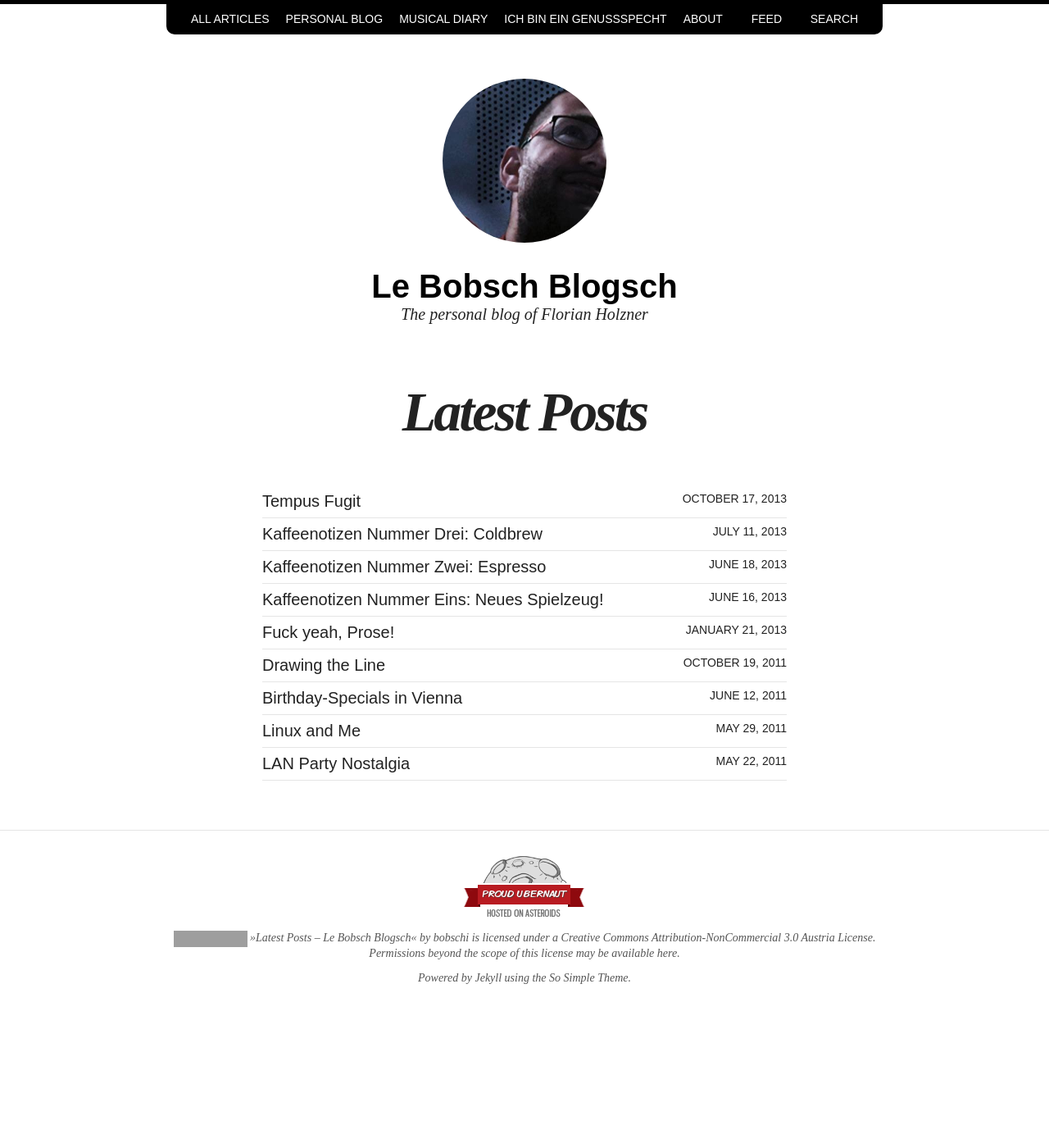
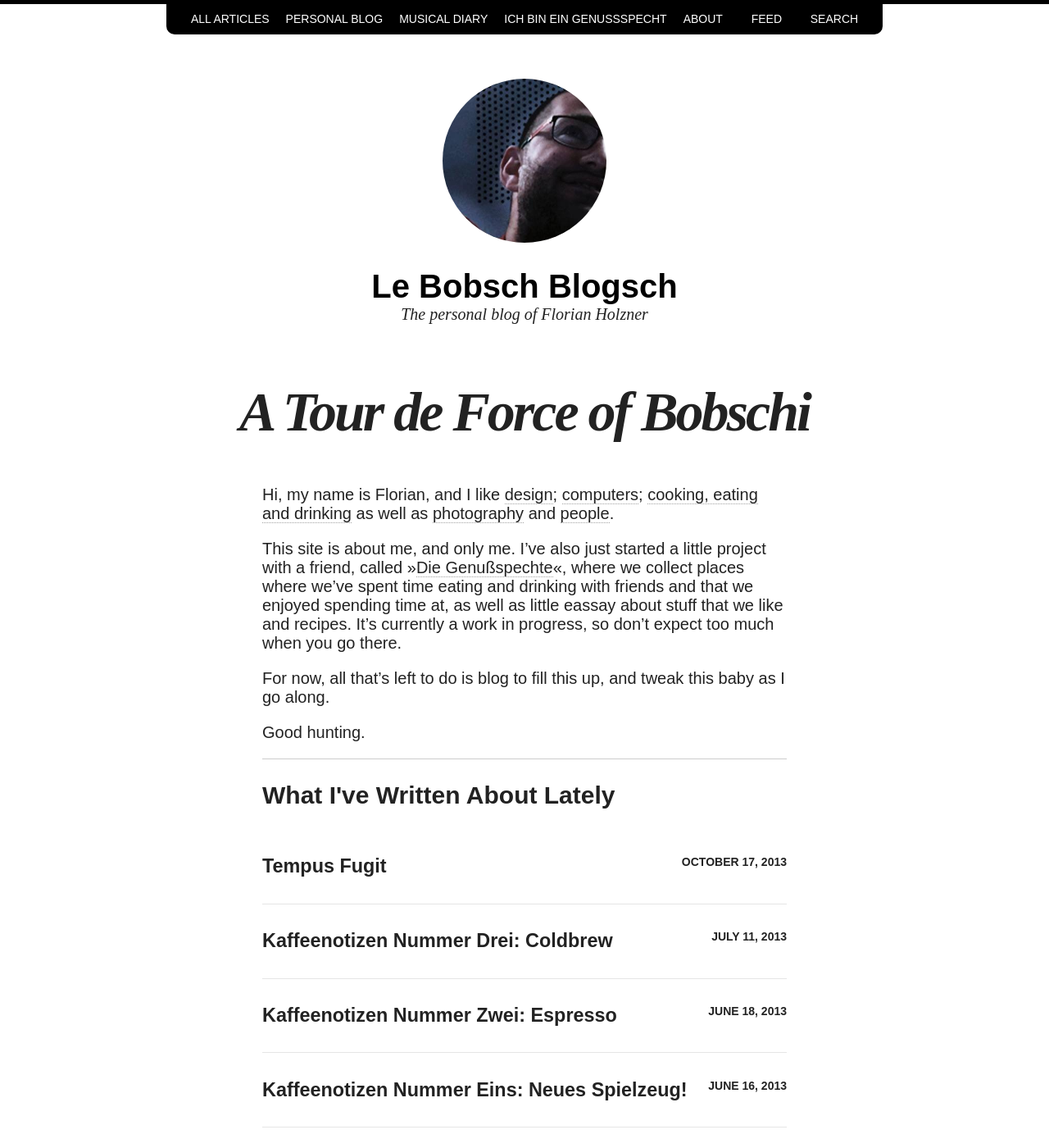
Before and after one commit to bobschi/lebobs.ch, a Jekyll site: the page built from index.md, in a window 1280 px wide and 1400 px high. Shown: the whole window at 82% size. Built offline with Jekyll 4.4.1, drawn with Linux system fonts in a browser that asks for light colours; nearby versions of some CDN libraries; some of the changed text lies outside the part shown; grey boxes are pictures that could not be loaded.

Commit message:
working on the index page again. yay.

```diff
--- a/_config.yml
+++ b/_config.yml
@@ -67,7 +67,7 @@ exclude:
 encoding:    UTF8
 
 kramdown:
-  smart_quotes: lsquo,rsquo,laquo,raquo
+  smart_quotes: lsquo,rsquo,raquo,laquo
 
 include: [".htaccess"]
 exclude: ["lib", "config.rb", "Capfile", "config", "log", "Rakefile", "Rakefile.rb", "tmp", "less", "*.sublime-project", "*.sublime-workspace", "test", "spec", "Gruntfile.js", "package.json", "node_modules"]
--- a/_layouts/post.html
+++ b/_layouts/post.html
@@ -16,7 +16,7 @@
     {% if page.image.feature %}<img src="{{ site.url }}/images/{{ page.image.feature }}" class="entry-feature-image" alt="{{ page.title }}" itemprop="image">{% if page.image.credit %}<p class="image-credit">Photo Credit: <a href="{{ page.image.creditlink }}">{{ page.image.credit }}</a>{% endif %}{% endif %}
     <div class="entry-wrapper">
       <header class="entry-header">
-        <span class="entry-tags">{% for tag in page.tags %}<a href="{{ site.url }}/tags.html#{{ tag | cgi_encode }}" title="Pages tagged {{ tag }}" rel="tag">{{ tag }}</a>{% unless forloop.last %}&nbsp;&bull;&nbsp;{% endunless %}{% endfor %}</span>
+        <span class="entry-tags">{% for tag in page.tags %}<a href="{{ site.url }}/tags/#{{ tag | cgi_encode }}" title="Pages tagged {{ tag }}" rel="tag">{{ tag }}</a>{% unless forloop.last %}&nbsp;&bull;&nbsp;{% endunless %}{% endfor %}</span>
         {% if page.link %}
           <h1 class="entry-title" itemprop="headline"><a href="{{ page.link }}">{% if page.headline %}{{ page.headline }}{% else %}{{ page.title }}{% endif %} <span class="link-arrow">&rarr;</span></a></h1>
         {% else %}
--- a/index.html
+++ /dev/null
@@ -1,12 +0,0 @@
----
-layout: page
-title: Latest Posts
-description: "The Personal Weblog of Florian &raquo;Bobschi&laquo; Holzner"
-tags: [blog]
----
-
-<ul class="post-list">
-{% for post in site.posts limit:10 %}
-  <li><article><a href="{{ site.url }}{{ post.url }}">{{ post.title }} <span class="entry-date"><time datetime="{{ post.date | date_to_xmlschema }}">{{ post.date | date: "%B %d, %Y" }}</time></span></a></article></li>
-{% endfor %}
-</ul>
--- /dev/null
+++ b/index.md
@@ -0,0 +1,26 @@
+---
+layout: page
+title: "A Tour de Force of Bobschi"
+image:
+  feature:
+  thumb:
+---
+
+Hi, my name is Florian, and I like [design]({{ site.url }}/tags/#design); [computers]({{ site.url }}/tags/#computers); [cooking, eating and drinking](https://genussspechte.in/) as well as [photography]({{ site.url }}/tags/#photography) and [people]({{ site.url }}/tags/#people).
+
+This site is about me, and only me. I've also just started a little project with a friend, called "[Die Genußspechte](https://genußspechte.in/)", where we collect places where we've spent time eating and drinking with friends and that we enjoyed spending time at, as well as little eassay about stuff that we like and recipes. It's currently a work in progress, so don't expect too much when you go there.
+
+For now, all that's left to do is blog to fill this up, and tweak this baby as I go along.
+
+Good hunting.
+
+---
+
+<h2>What I've Written About Lately</h2>
+<ul class="post-list">
+{% for post in site.posts limit:10 %}
+  <li><article><h3><a href="{{ site.url }}{{ post.url }}">{{ post.title }} <span class="entry-date"><time datetime="{{ post.date | date_to_xmlschema }}">{{ post.date | date: "%B %d, %Y" }}</time></span></a></h3>
+  <!--<p>{{ post.excerpt | markdownify }}<br /><a href="{{ site.url }}{{ post.url }}">Read more ...</a></p>-->
+  </article></li>
+{% endfor %}
+</ul>
```
Also changed, not shown: _drafts/2013-10-16-vienna-open-2013.md (deleted, +0 -5 lines), _posts/2011-05-22-LAN-Party-Nostalgia.md (+1 -0 lines).
